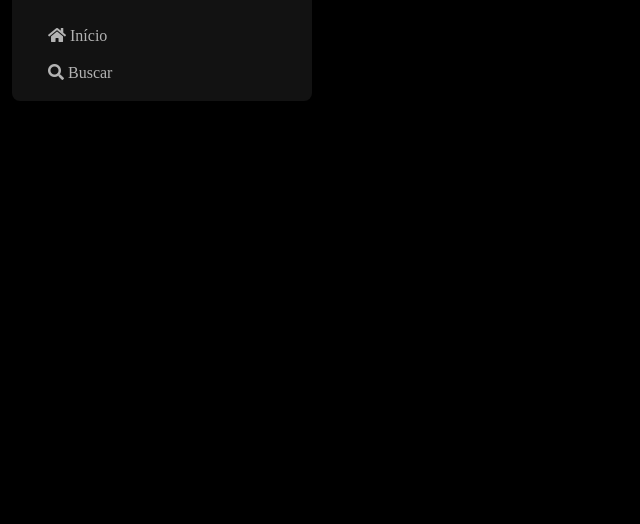
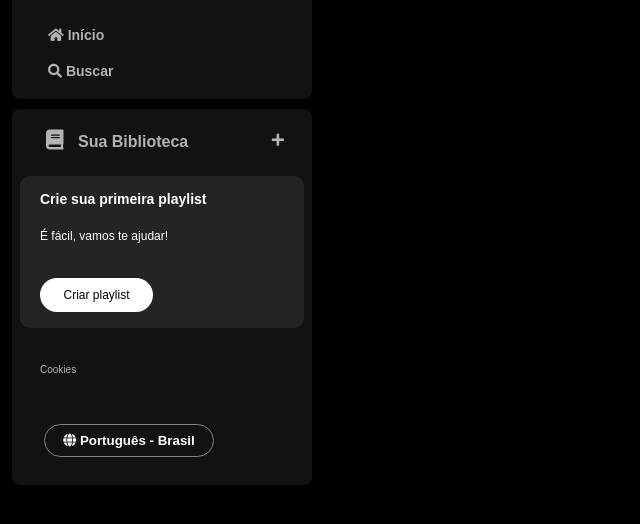
Before and after one commit to jotapn/imersao-frondend, a plain HTML site: page index.html in a window 1280 px wide. Shown: the part 74-598 px from the top of the page, without its empty margins (0-640 px from the left). Drawn offline with Linux system fonts and the light colour scheme.

Commit message:
Adicionando campo de bibliotecas

```diff
--- a/index.html
+++ b/index.html
@@ -15,6 +15,7 @@
 <body>
     <div class="sidebar">
         <nav class="sidebar__navigation">
+            <div class="sidebar__navigation_home">
                 <div class="logo">
                     <a href="#">
                         <img src="./assets/icons/logo-spotify.png" alt="logo-spotify">
@@ -34,6 +35,35 @@
                         </a>
                     </li>
                 </ul>
+            </div>
+            <div class="sidebar__navigation__library">
+                    <header class="library__header">
+                                <button class="library__button" href="">
+                                    <span class="fa fa-book"></span>
+                                    <span>Sua Biblioteca</span>
+                                </button>
+                                <span class="fa fa-plus"></span>
+                    </header>
+                    <section class="section-playlist">
+                        <div class="section-playlist__content">
+                            <span class="text title">Crie sua primeira playlist</span>
+                            <span class="text sub-title">É fácil, vamos te ajudar!</span>
+                            <button class="section-playlist__button">
+                                <span>Criar playlist</span>
+                            </button>
+                        </div>
+                    </section>
+                    <div class="cookies">
+                        <a href="">Cookies</a>
+                    </div>
+                    <div class="languages">
+                        <button class="languages__button">
+                        <span class="fa fa-globe"></span>
+                        <span>Português - Brasil</span>
+                        </button>
+                    </div>
+
+            </div>
         </nav>
     </div>
 
--- a/styles.css
+++ b/styles.css
@@ -9,9 +9,17 @@ body {
     bottom: 0;
     padding: 12px;
     width: 300px;
+
 }
 
-.sidebar__navigation {
+.sidebar__navigation{
+    display: flex;
+    flex-direction: column;
+    height: 100%;
+    gap: 10px;
+}
+
+.sidebar__navigation_home {
     background-color: #121212;
     border-radius: 8px;
     padding: 16px 0 0 16px;
@@ -40,5 +48,130 @@ body {
 .sidebar nav ul li a{
     color: #b3b3b3;
     text-decoration: none;
-    padding: 10px 0;
+    font-weight: 600;
+    font-size: 14px;
+    font-family: "DM Sans", sans-serif;
 }
+
+.sidebar__navigation__library{
+    display: flex;
+    flex-direction: column;
+    justify-content: space-between;
+    background-color: #121212;
+    color: #b3b3b3;
+    border-radius: 8px;
+    padding: 4px 8px;
+    font-weight: 600;
+    font-size: 14px;
+    font-family: "DM Sans", sans-serif;
+}
+
+.sidebar__navigation__library .library__header{
+    display: flex;
+    justify-content: space-between;
+    align-items: center;
+    padding: 16px 20px;
+}
+
+.library__header .library__button{
+    cursor: pointer;
+    margin-right: 10px;
+    padding-left: 20px 10px;
+    font-size: 16px;
+    font-weight: 700;
+    background-color: transparent;
+    border: none;
+    color: #b3b3b3;
+    text-decoration: none;
+    text-align: center;
+    text-transform: none;
+
+}
+
+.library__button .fa-book{
+    font-size: 20px;
+    margin-right: 10px;
+    font-weight: 300;
+}
+
+
+.section-playlist{
+    display: flex;
+    color: #b3b3b3;
+    background-color: #242424;
+    flex-direction: column;
+    align-items: flex-start;
+    gap: 20px;
+    border-radius: 10px;
+    margin: 8px 0;
+    padding: 16px 20px;
+}
+
+.section-playlist .section-playlist__content{
+    display: flex;
+    flex-direction: column;
+    align-items: flex-start;
+    gap: 10px;
+}
+
+.section-playlist__content .text{
+    padding-bottom: 14px;
+    color: #fff;
+}
+
+.section-playlist__content .title{
+    font-weight: 700;
+}
+
+.section-playlist__content .sub-title{
+    font-weight: 500;
+    font-size: 12px;
+}
+
+.section-playlist__content .section-playlist__button{
+    display: flex;
+    justify-content: center;
+    color: #000;
+    background-color: white;
+    border-radius: 20px;
+    border: none;
+    font-size: 12px;
+    font-weight: 700px;
+    text-decoration: none;
+    text-transform: none;
+    margin-top: 12px;
+    padding: 10px;
+    width: 113px;
+
+}
+
+.sidebar .cookies{
+    padding: 25px 20px;
+}
+
+.sidebar .cookies a{
+    color: #b3b3b3;
+    text-decoration: none;
+    font-weight: 500;
+    font-size: 10px;
+}
+
+.sidebar .cookies a:hover{
+    text-decoration: underline;
+}
+
+.languages{
+    padding: 16px;
+}
+.languages .languages__button{
+    font-family: "DM Sans", sans-serif;
+    background-color: transparent;
+    border: 1px solid #878787;
+    color: #fff;
+    cursor: pointer;
+    font-weight: bold;
+    width: 170px;
+    margin: 8px;
+    padding: 8px;
+    border-radius: 20px;
+}
```
Lines whose indentation alone changed are shown as unchanged.
